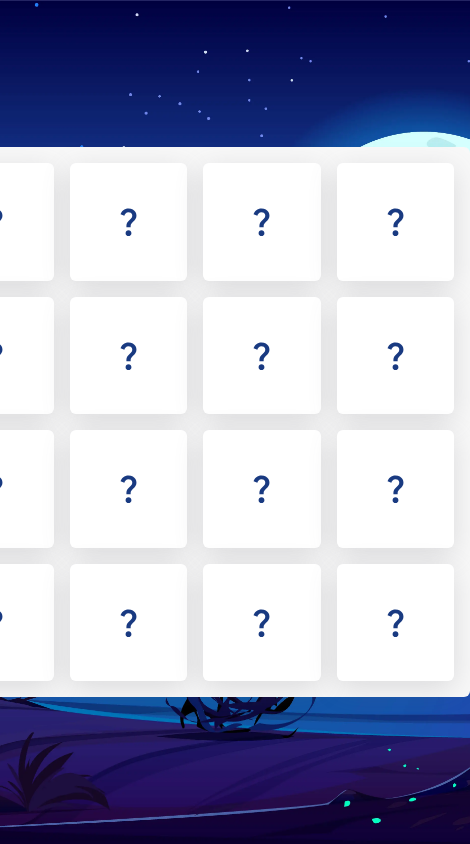
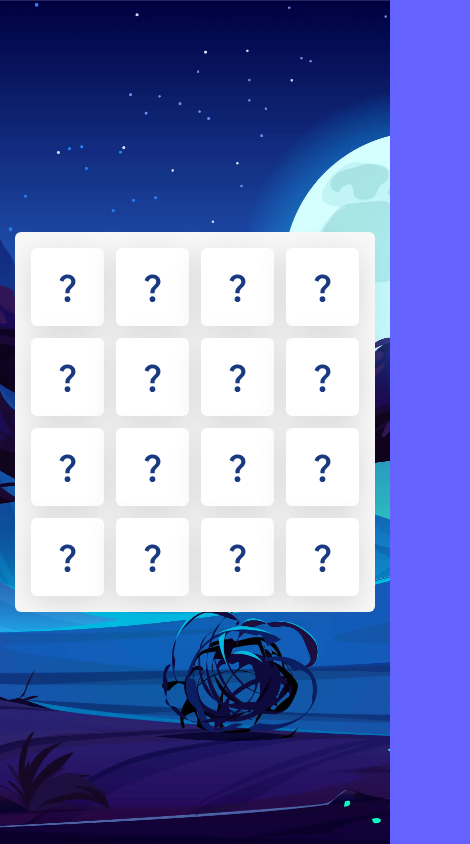
Before and after one commit to kapilmogre1998/Card-memory-game, a React (Vite) app: page / in a window 390 px wide. Shown: the whole page, 470 px wide, since content can reach past the window. Built offline with nearby package versions, Linux system fonts and the light colour scheme.

Commit message:
added css for media query

```diff
--- a/src/App.css
+++ b/src/App.css
@@ -9,7 +9,7 @@ body {
   background-color: #6563FF;
   background-image: url('../public/bg_img.webp');
   background-position: center;
-  background-repeat: no-repeat;
+  /* background-repeat: no-repeat; */
   background-size: cover;
 }
 
@@ -41,7 +41,6 @@ body {
   grid-template-rows: repeat(4, 1fr);
   gap: 1rem;
   padding: 1rem;
-  aspect-ratio: 1 / 1;
 }
 
 .card{
@@ -63,6 +62,8 @@ body {
 
 .card img{
   border-radius: 4px;
+  width: 100%;
+  height: 100%;
 }
 
 .view{
@@ -73,3 +74,13 @@ body {
 .back-view{
   transform: rotateY(180deg);
 }
+
+@media only screen and (max-width: 800px){
+  .box{
+    height: 380px;
+    width: 360px;
+   }
+   .cards{
+    gap: 0.75rem;
+   }
+}
--- a/src/App.jsx
+++ b/src/App.jsx
@@ -89,7 +89,7 @@ const App = () => {
           <div className='cards' >
             {cardList.map(({ img, id }) => <div key={id} className={`card ${clearedCards?.includes(id) && 'is-flipped'}`} onClick={() => handleClickOnCard(id)} >
               <QuestionMarkIcon className='view' fontSize='large' style={{ color: '#193A81' }} />
-              <img className='view back-view' width={100} height={100} src={img} alt="" />
+              <img className='view back-view' src={img} alt="" />
             </div>)}
           </div>
         </div>
--- a/src/Modal.css
+++ b/src/Modal.css
@@ -63,3 +63,9 @@
 .btn:hover{
     background: #2b0081df;
 }
+
+@media only screen and (max-width: 800px){
+  .modal-content{
+    width: 340px;
+  }
+  }
```
